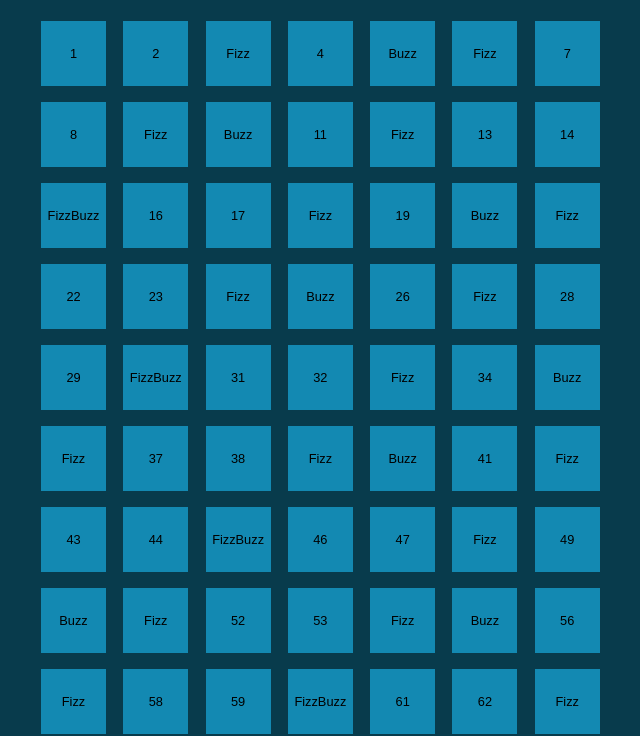
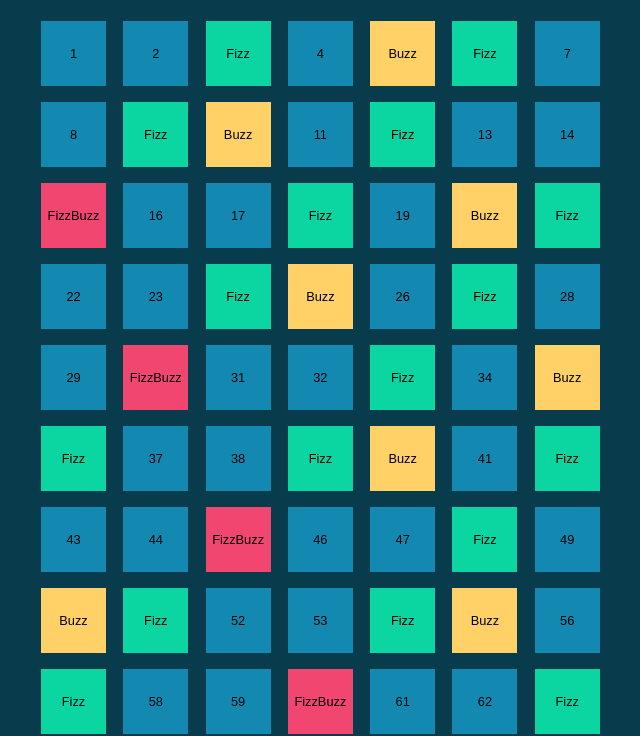
Before and after one commit to ludovicadbn/js-fizzbuzzdom, a plain HTML site: page index.html in a window 1280 px wide. Shown: the part 82-818 px from the top of the page, without its empty margins (311-951 px from the left). Drawn offline with Linux system fonts and the light colour scheme.

Commit message:
completed

```diff
--- a/assets/css/style.css
+++ b/assets/css/style.css
@@ -8,9 +8,14 @@ h1{color: #fff; text-align: center; font-size: 3em; margin: 0.5em 0;}
 .jc-center{justify-content: center;}
 .ai-center{align-items: center;}
 
-#square{width: 65px; height: 65px; background-color: #1389b2; font-size: 0.8rem;}
+.square{width: 65px; height: 65px; font-size: 0.8rem;}
 
 .container{max-width: 45%; margin: 0 auto;}
 .col{max-width: calc(100% / 7); flex-basis: calc(100% / 7); margin-bottom: 1em;}
 
 #fbd{display: flex; flex-wrap: wrap;}
+
+#yellow{background-color: #ffd166;}
+#blue{background-color: #1389b2;}
+#green{background-color: #0bd6a1;}
+#red{background-color: #f0466f;}
--- a/assets/js/main.js
+++ b/assets/js/main.js
@@ -3,17 +3,31 @@ for ( counter=1; counter<=100; counter++ ) {
 
   if (counter % 15 == 0) {
     text += "FizzBuzz";
+    document.getElementById("fbd").innerHTML += `
+      <div class="col">
+        <div id="red" class="row jc-center ai-center square">${text}</div>
+      </div>
+    `;
   } else if (counter % 3 == 0) {
     text += "Fizz";
+    document.getElementById("fbd").innerHTML += `
+      <div class="col">
+        <div id="green" class="row jc-center ai-center square">${text}</div>
+      </div>
+    `;
   } else if (counter % 5 == 0) {
     text += "Buzz";
+    document.getElementById("fbd").innerHTML += `
+      <div class="col">
+        <div id="yellow" class="row jc-center ai-center square">${text}</div>
+      </div>
+    `;
   } else {
     text += counter;
-  }
-
-  document.getElementById("fbd").innerHTML += `
+    document.getElementById("fbd").innerHTML += `
       <div class="col">
-        <div id="square" class="row jc-center ai-center">${text}</div>
+        <div id="blue" class="row jc-center ai-center square">${text}</div>
       </div>
     `;
+  }
 }
```
